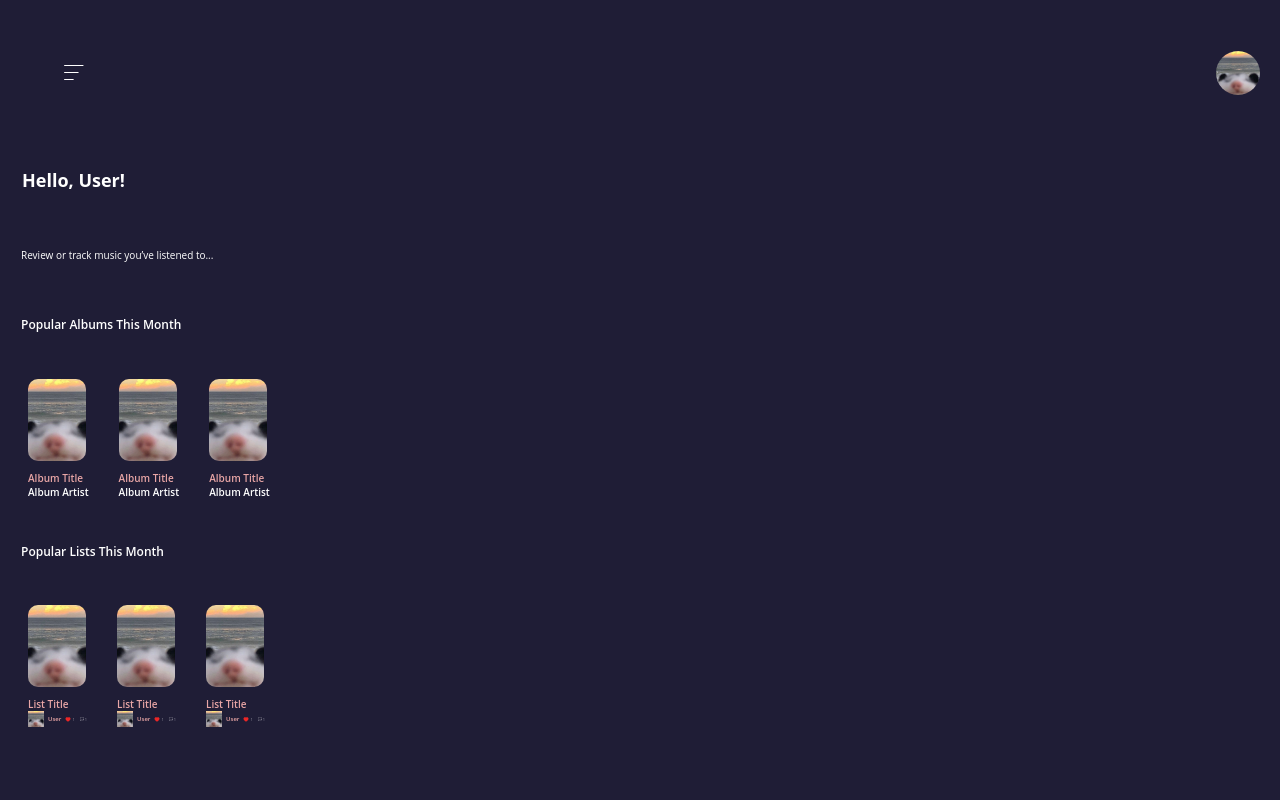
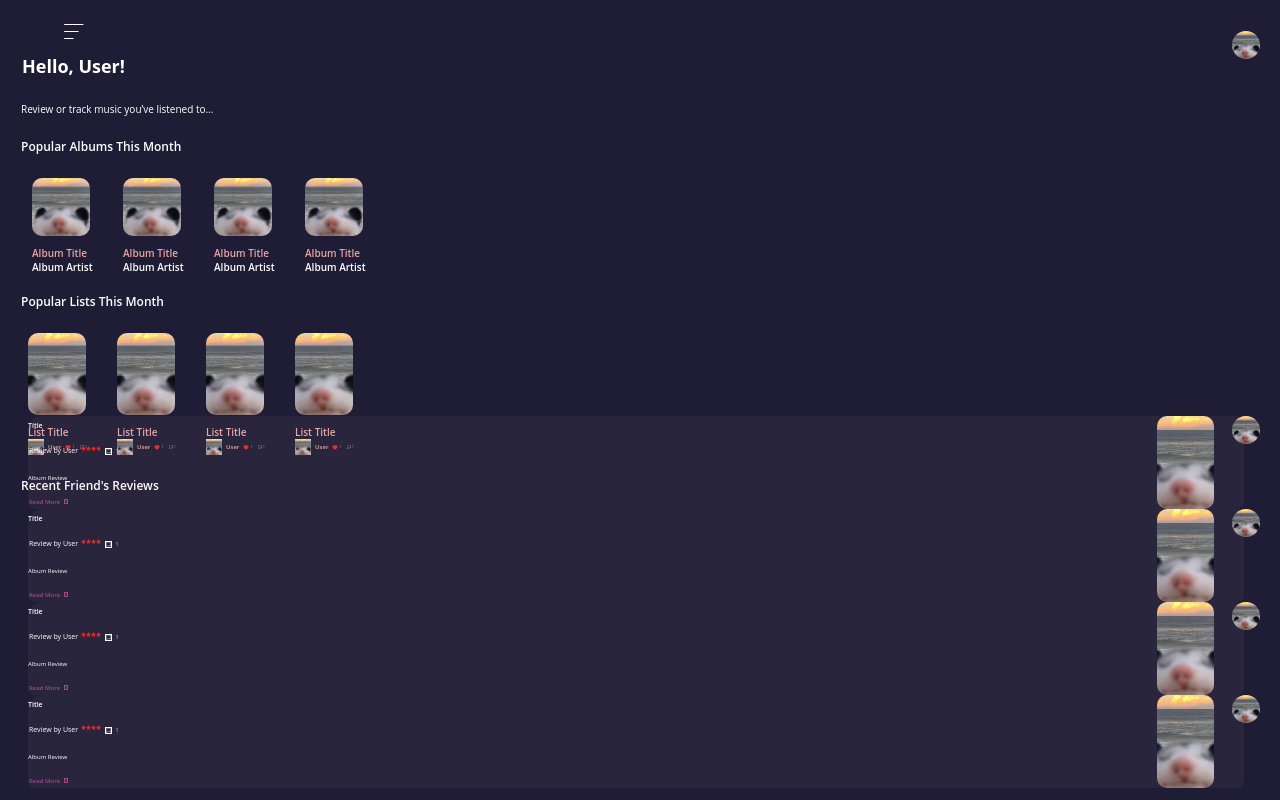
Before and after one commit to liannnaa/MusicBoxd, a React (Create React App) app in the folder front-end/: page /Home in a window 1280 px wide. Built offline with nearby package versions, Linux system fonts and the light colour scheme.

Commit message:
added review component

```diff
--- a/front-end/src/components/cardReview.js
+++ /dev/null
@@ -1,39 +0,0 @@
-import React, {useEffect, useState} from 'react';
-import axios from 'axios'
-
-import './cardReview.css';
-import Placeholder from '../assets/placeholder.PNG';
-
-const Cardreview = (props) => {
-  return (
-    <div className={`cardreview ${props.className || ""}`}>
-      <div className="rectangle-1">
-        <img className="mask-group-3" src={Placeholder} alt="Placeholder" />
-        <div className="flex-container-11">
-          <span className="zack-sn">
-            {props.zackSn || "Zack Snyder’s Justice League 2021"}
-          </span>
-          <div className="flex-container-12">
-            <span className="review-by-audrey">
-              {props.reviewByAudrey || "Review by Audrey"}
-            </span>
-            <img className="stars-1" src={Placeholder} alt="Placeholder" />
-            <img className="vector-2" src={Placeholder} alt="Placeholder" />
-            <span className="num-2">{props.num || "2"}</span>
-          </div>
-          <span className="the-interesting-thing-about-snyd">
-            {props.theInterestingThingAboutSnyd ||
-              "the interesting thing about snyder is that he always swings big: whether it results in a colossal whiff or a home run just depends on the particular project, amount of creative control, and audience reception. but he always puts his unique style into it, and for that reason i’ve really grown fond of his stuff. his involvement in the dceu has kept me interested, and i still have fun with both their best content or biggest flops..."}
-          </span>
-          <div className="flex-container-13">
-            <span className="read-more">{props.readMore || "Read more"}</span>
-            <img className="vector-3" src={Placeholder} alt="Placeholder" />
-          </div>
-        </div>
-        <img className="mask-group-2" src={Placeholder} alt="Placeholder" />
-      </div>
-    </div>
-  );
-};
-
-export default Cardreview;
--- a/front-end/src/components/cardReview.css
+++ b/front-end/src/components/reviewMini.css
@@ -1,4 +1,4 @@
-.cardreview {
+.review {
     color: #fff;
     flex-direction: row;
     justify-content: flex-start;
@@ -6,11 +6,11 @@
     font-family: Open Sans, Arial;
     font-size: .375rem;
     font-weight: 600;
-    line-height: 10px;
+    line-height: 8px;
     display: flex;
 }
 
-  .rectangle-1 {
+.card {
     height: 100%;
     background-color: #e9a6a60d;
     border-radius: 14px 7px 7px;
@@ -22,14 +22,14 @@
     display: flex;
 }
 
-  .mask-group-3 {
+.pp {
     width: 28px;
     height: 28px;
     object-fit: cover;
     align-self: flex-start;
 }
 
-  .flex-container-11 {
+.contents {
     height: 90%;
     flex-direction: column;
     flex-basis: 67%;
@@ -39,12 +39,13 @@
     display: flex;
 }
 
-  .zack-sn {
+.title {
     align-self: flex-start;
     font-size: .438rem;
+    line-height: 10px;
 }
 
-  .flex-container-12 {
+.info {
     color: #ffffff80;
     width: 100%;
     flex-direction: row;
@@ -54,25 +55,25 @@
     margin-bottom: 2px;
     margin-left: 1px;
     padding-right: 80px;
-    font-size: .438rem;
-    font-weight: 400;
     display: flex;
   }
 
-  .review-by-audrey {
+.user {
     color: #fff;
     align-self: flex-start;
     margin-right: 3px;
+    font-size: .438rem;
+    font-weight: 400;
+    line-height: 10px;
   }
 
-  .stars-1 {
+.stars {
     width: 20px;
     height: 5px;
     object-fit: cover;
     align-self: flex-start;
 }
-
-  .vector-2 {
+.comment {
     width: 5px;
     height: 5px;
     object-fit: cover;
@@ -81,23 +82,19 @@
     margin-left: 4px;
   }
 
-  .num-2 {
+.num {
     align-self: center;
     margin-bottom: 1px;
     margin-left: 3px;
-    font-size: .375rem;
-    font-weight: 600;
-    line-height: 8px;
 }
 
-  .the-interesting-thing-about-snyd {
+.album-review {
     align-self: flex-start;
     margin-bottom: 1px;
     font-weight: 400;
-    line-height: 8px;
   }
 
-  .flex-container-13 {
+.expand {
     color: #9c4a8b;
     width: 100%;
     flex-direction: row;
@@ -108,7 +105,6 @@
     margin-bottom: -1px;
     margin-left: 1px;
     padding-right: 80px;
-    line-height: 8px;
     display: flex;
   }
 
@@ -117,7 +113,7 @@
     margin-right: 4px;
 }
 
-  .vector-3 {
+.arrow {
     width: 2px;
     height: 3px;
     object-fit: cover;
@@ -126,10 +122,11 @@
     margin-right: 74px;
 }
 
-  .mask-group-2 {
+.album {
     width: 57px;
     height: 93px;
     object-fit: cover;
     align-self: flex-start;
     margin-left: 4px;
+    border-radius: 10px;
 }
--- /dev/null
+++ b/front-end/src/components/reviewMini.js
@@ -0,0 +1,44 @@
+import React from 'react';
+import "./reviewMini.css";
+
+import stars from '../assets/stars.svg';
+import comment from '../assets/vector2.svg';
+import arrow from '../assets/vector3.svg';
+
+import Placeholder from '../assets/placeholder.PNG';
+
+const Review = () => {
+    return (
+    <div className='review'>
+        <div className="card">
+            <img className="pp" src={Placeholder} alt="pp" />
+            <div className="contents">
+                <span className="title">
+                    Title
+                </span>
+                <div className="info">
+                    <span className="user">
+                        Review by User
+                    </span>
+                    <img className="stars" src={stars} alt="stars" />
+                    <img className="comment" src={comment} alt="comment" />
+                    <span className="num">
+                        1
+                    </span>
+                </div>
+                <span className="album-review">
+                    Album Review
+                </span>
+                <div className="expand">
+                    <span className="read-more">
+                        Read More
+                    </span>
+                    <img className="arrow" src={arrow} alt="arrow" />
+                </div>
+            </div>
+            <img className="album" src={Placeholder} alt="album" />
+        </div>
+    </div>
+  );
+};
+export default Review;
--- a/front-end/src/pages/homepage.css
+++ b/front-end/src/pages/homepage.css
@@ -29,6 +29,7 @@ body {
     padding-right: 20px;
     display: flex;
     position: relative;
+    margin-top: 20px;
 }
 
 .union {
@@ -51,7 +52,6 @@ body {
 
 .hello {
     align-self: flex-start;
-    margin-top: -50px;
     margin-left: 22px;
     font-size: 1.125rem;
     font-weight: 700;
@@ -60,8 +60,6 @@ body {
 
 .intro {
     align-self: flex-start;
-    margin-top: -90px;
-    margin-bottom: 10px;
     margin-left: 21px;
     font-size: .625rem;
     font-weight: 400;
@@ -70,7 +68,6 @@ body {
 
 .section-title {
     align-self: flex-start;
-    margin-top: -100px;
     margin-left: 21px;
 }
 
@@ -80,6 +77,18 @@ body {
     justify-content: flex-start;
     align-self: flex-start;
     align-items: stretch;
+    margin-left: 28px;
+    margin-right: 333px;
+    padding-right: 29px;
+    display: flex;
+}
+
+.reviews {
+    width: 95%;
+    flex-direction: column;
+    justify-content: flex-start;
+    align-self: flex-start;
+    align-items: stretch;
     margin-top: -100px;
     margin-left: 28px;
     margin-right: 333px;
--- a/front-end/src/pages/homepage.js
+++ b/front-end/src/pages/homepage.js
@@ -5,9 +5,9 @@ import union from '../assets/union.svg';
 
 import Placeholder from '../assets/placeholder.PNG';
 
-import Cardreview from "../components/cardReview";
 import PopularAlbum from "../components/albumMini";
 import PopularList from "../components/listMini";
+import RecentReview from "../components/reviewMini";
 
 const Homepage = () => {
     return (
@@ -29,8 +29,8 @@ const Homepage = () => {
             <PopularAlbum/>
             <PopularAlbum/>
             <PopularAlbum/>
+            <PopularAlbum/>
         </div>
-
         <span className="section-title">
             Popular Lists This Month
         </span>
@@ -38,6 +38,16 @@ const Homepage = () => {
             <PopularList/>
             <PopularList/>
             <PopularList/>
+            <PopularList/>
+        </div>
+        <span className="section-title">
+            Recent Friend's Reviews
+        </span>
+        <div className="reviews">
+            <RecentReview/>
+            <RecentReview/>
+            <RecentReview/>
+            <RecentReview/>
         </div>
     </div>
   );
```
Lines whose indentation alone changed are shown as unchanged.
